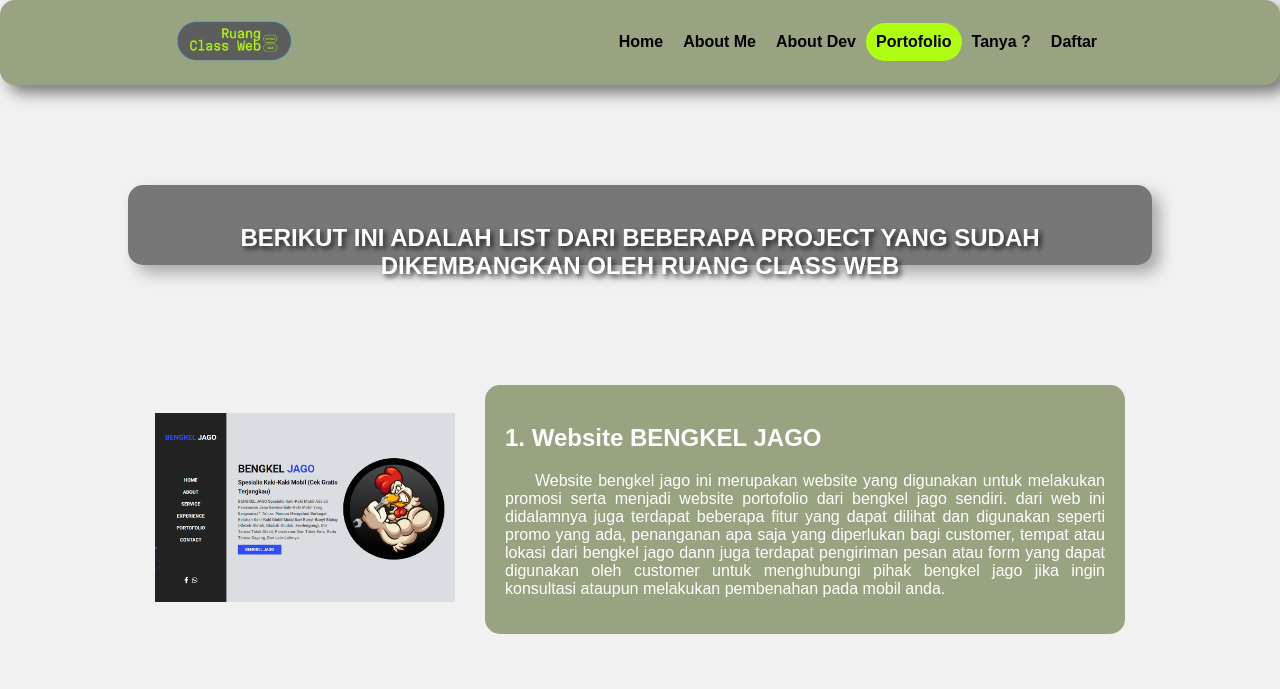
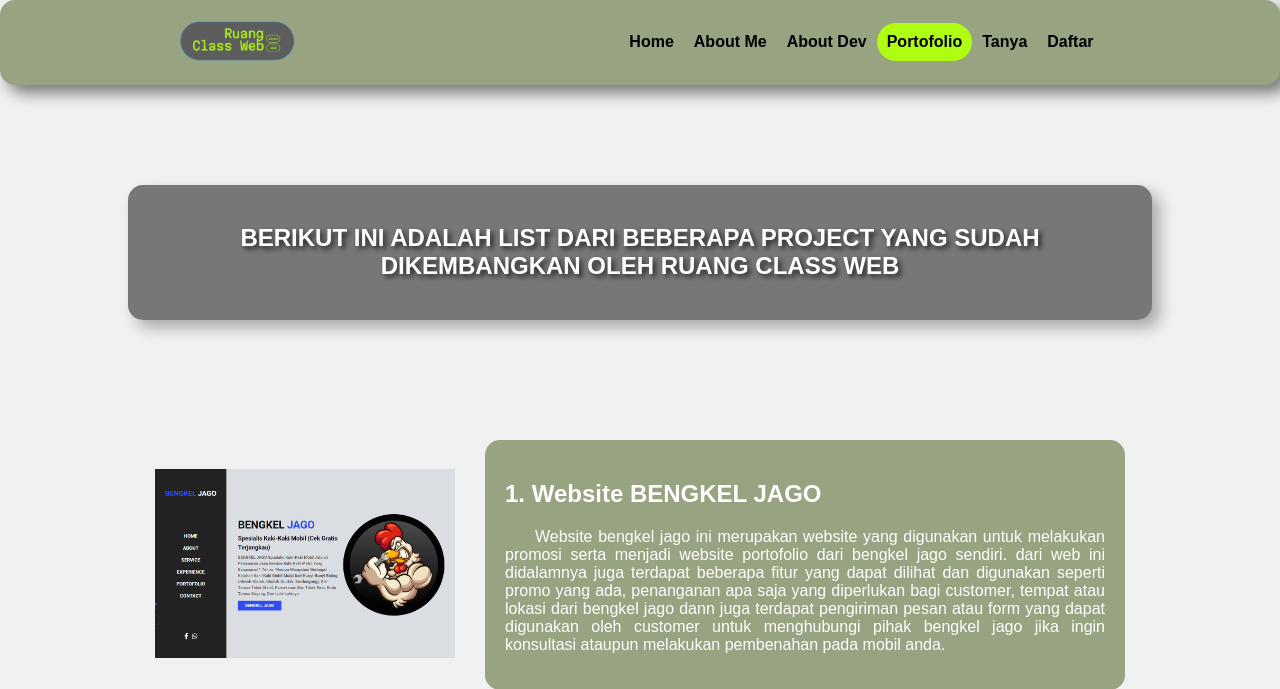
Before and after one commit to Rasio09/Ruang-Class-Web, a PHP site: page /portofolio.php in a window 1280 px wide. Shown: the top 689 px of the page. Run offline with PHP 8.4, Linux system fonts and the light colour scheme.

Commit message:
update untuk responsif halaman portofolio 2

```diff
--- a/css/style.css
+++ b/css/style.css
@@ -74,6 +74,13 @@ body {
     color: white;
     text-align: left;
     width: 50%;
+}
+
+.text-container-judul{
+    width: 80%;
+    box-shadow: 8px 8px 15px rgba(0, 0, 0, 0.3);
+    text-align: center;
+    background-color: #777777;
 }
 
 .contact-btn {
--- a/navbar.php
+++ b/navbar.php
@@ -8,7 +8,7 @@
         <a href="about-me.php" class="<?php echo (basename($_SERVER['PHP_SELF']) == 'about-me.php') ? 'active' : ''; ?>">About Me</a>
         <a href="about-dev.php" class="<?php echo (basename($_SERVER['PHP_SELF']) == 'about-dev.php') ? 'active' : ''; ?>">About Dev</a>
         <a href="portofolio.php" class="<?php echo (basename($_SERVER['PHP_SELF']) == 'portofolio.php') ? 'active' : ''; ?>">Portofolio</a>
-        <a href="pertanyaan.php" class="<?php echo (basename($_SERVER['PHP_SELF']) == 'pertanyaan.php') ? 'active' : ''; ?>">Tanya ?</a>
+        <a href="pertanyaan.php" class="<?php echo (basename($_SERVER['PHP_SELF']) == 'pertanyaan.php') ? 'active' : ''; ?>">Tanya</a>
         <a href="daftar.php" class="<?php echo (basename($_SERVER['PHP_SELF']) == 'daftar.php') ? 'active' : ''; ?>">Daftar</a>
     </div>
 </div>
--- a/portofolio.php
+++ b/portofolio.php
@@ -9,7 +9,7 @@ require("header.php");
         require("navbar.php");
     ?>
     <div class="container">
-        <div class="text-container" style="width: 80%; box-shadow: 8px 8px 15px rgba(0, 0, 0, 0.3); text-align: center; background-color: #777777; height: 80px;">
+        <div class="text-container text-container-judul" style="">
             <h2 style="text-shadow: 3px 3px 5px rgba(0, 0, 0, 0.7);">
                 BERIKUT INI ADALAH LIST DARI BEBERAPA PROJECT YANG SUDAH DIKEMBANGKAN OLEH RUANG CLASS WEB
             </h2>
```
